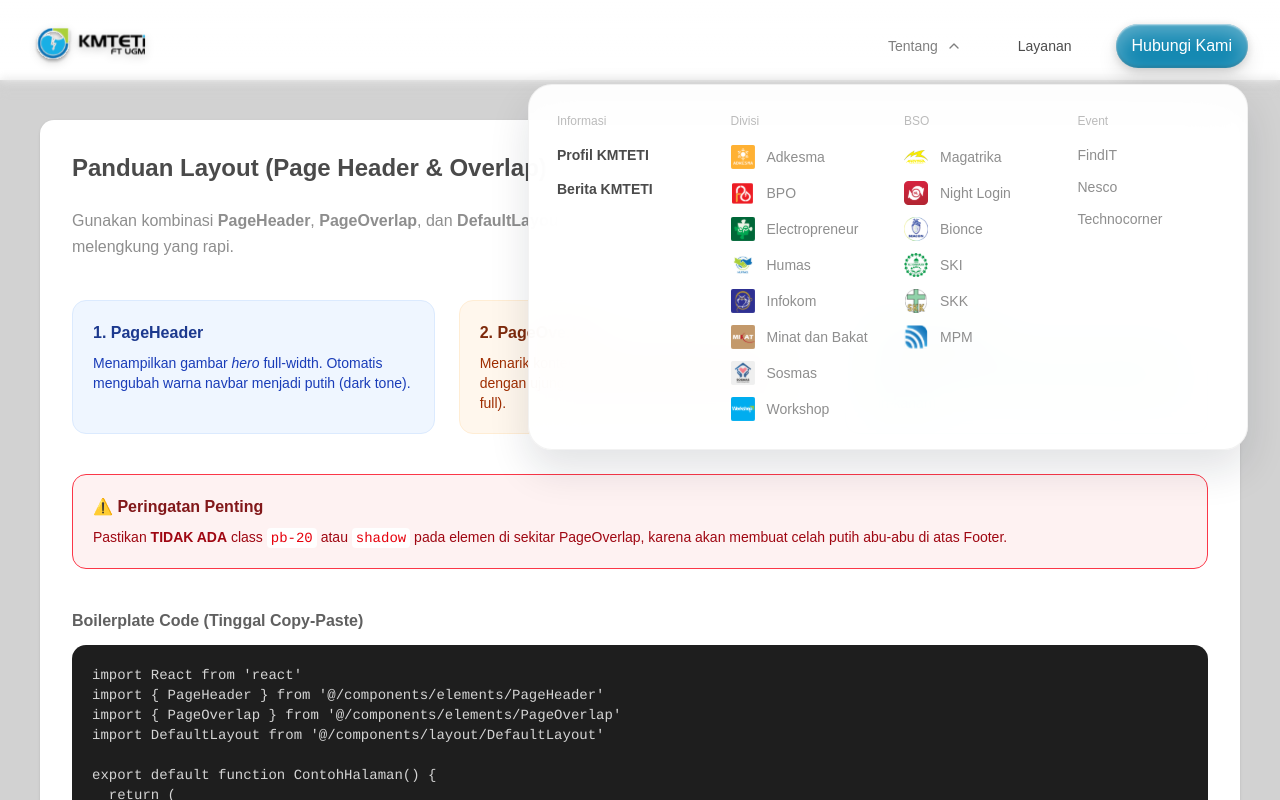
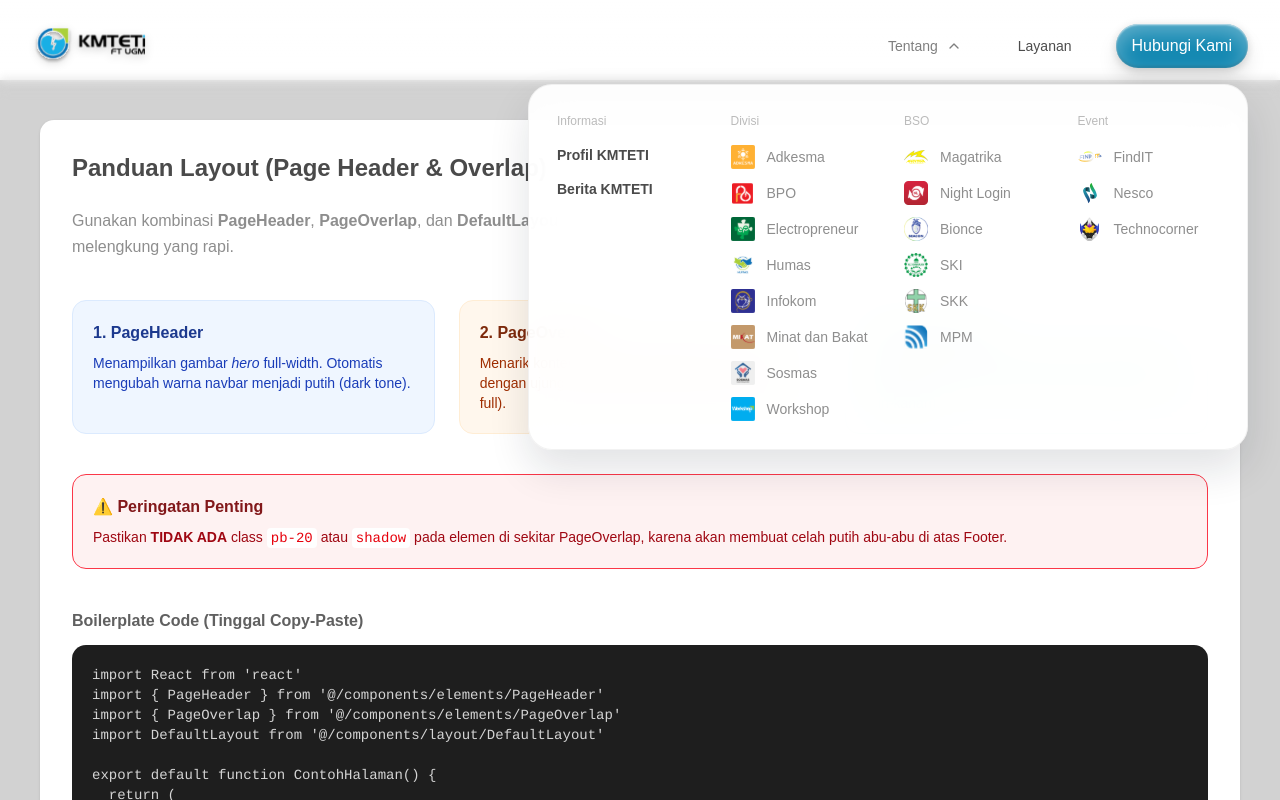
Before and after one commit to kmteti/website-bergelora, a Next.js app: page /playground in a window 1280 px wide. Both pictures are taken after a click on the button "Tentang". Shown: the top 800 px of the page. Built offline with nearby package versions, Linux system fonts and the light colour scheme; a web font is replaced by a local one.

Commit message:
event icon

```diff
--- a/src/components/layout/navbar/Navbar.tsx
+++ b/src/components/layout/navbar/Navbar.tsx
@@ -45,9 +45,9 @@ const megaMenuData = {
     { label: 'MPM', href: '/bso/mpm', icon: '/logo/bso/mpm.svg' },
   ],
   event: [
-    { label: 'FindIT', href: '/event/findit' },
-    { label: 'Nesco', href: '/event/nesco' },
-    { label: 'Technocorner', href: '/event/technocorner' },
+    { label: 'FindIT', href: '/event/findit', icon: '/logo/event/findit.svg' },
+    { label: 'Nesco', href: '/event/nesco', icon: '/logo/event/nesco.svg' },
+    { label: 'Technocorner', href: '/event/technocorner', icon: '/logo/event/technocorner.webp' },
   ],
 }
 
@@ -339,9 +339,20 @@ export function Navbar() {
                     <Link
                       key={item.label}
                       href={item.href}
-                      className="text-sm font-medium text-neutral-600 transition-colors hover:text-neutral-950"
+                      className="group flex items-center gap-3 text-sm text-neutral-600 transition-colors hover:text-neutral-950"
                     >
-                      {item.label}
+                      {'icon' in item && item.icon ? (
+                        <Image
+                          src={item.icon}
+                          alt={item.label}
+                          width={24}
+                          height={24}
+                          className="size-6 object-contain shrink-0"
+                        />
+                      ) : (
+                        <div className="size-6 shrink-0" />
+                      )}
+                      <span className="font-medium">{item.label}</span>
                     </Link>
                   ))}
                 </div>
@@ -448,14 +459,25 @@ export function Navbar() {
                     {/* Event */}
                     <div className="flex flex-col gap-3">
                       <span className="text-xs font-normal text-neutral-400">Event</span>
-                      <div className="flex flex-col gap-3">
+                      <div className="flex flex-col gap-4">
                         {megaMenuData.event.map((item) => (
                           <Link
                             key={item.label}
                             href={item.href}
-                            className="text-sm font-medium text-neutral-700 hover:text-neutral-950"
+                            className="flex items-center gap-3 text-sm font-medium text-neutral-700 hover:text-neutral-950"
                           >
-                            {item.label}
+                            {'icon' in item && item.icon ? (
+                              <Image
+                                src={item.icon}
+                                alt={item.label}
+                                width={18}
+                                height={18}
+                                className="size-[18px] object-contain"
+                              />
+                            ) : (
+                              <div className="size-[18px] shrink-0" />
+                            )}
+                            <span>{item.label}</span>
                           </Link>
                         ))}
                       </div>
--- a/src/modules/home/Event.tsx
+++ b/src/modules/home/Event.tsx
@@ -13,18 +13,11 @@ import EventBrowserCard from './components/EventBrowserCard'
 
 const LAST = eventData.length - 1
 
-// Penanda event di kartu. Sengaja lokal di section ini — `logo` di data event masih
-// dipakai apa adanya buat header halaman detail.
-const EVENT_EMOJI: Record<string, string> = {
-  findit: '💻',
-  technocorner: '🤖',
-  nesco: '⚡',
-}
-
+// Versi pastel dari warna khas tiap event — logonya gelap, jadi pita terang tetap kontras.
 const EVENT_GRADIENTS: Record<string, { from: string; to: string }> = {
-  technocorner: { from: '#D92525', to: '#1E308E' }, // Merah + Biru
-  findit: { from: '#0B192C', to: '#0284C7' },       // Biru Tua + Biru Sedang (tua ke sedang)
-  nesco: { from: '#15803D', to: '#EAB308' },        // Hijau + Kuning
+  technocorner: { from: '#F3B0B0', to: '#B3BCE6' }, // Merah + Biru
+  findit: { from: '#BCC9DA', to: '#AFDCF5' },       // Biru Tua + Biru Sedang (tua ke sedang)
+  nesco: { from: '#AEDCC1', to: '#F5E7AC' },        // Hijau + Kuning
 }
 
 export default function Event() {
@@ -197,7 +190,7 @@ export default function Event() {
                     <EventBrowserCard
                       name={event.nama}
                       description={event.deskripsi_tujuan}
-                      emoji={EVENT_EMOJI[event.slug]}
+                      logo={event.logo}
                       website={event.website}
                       gradient={EVENT_GRADIENTS[event.slug]}
                       className={cn(
--- a/src/modules/home/components/EventBrowserCard.tsx
+++ b/src/modules/home/components/EventBrowserCard.tsx
@@ -1,12 +1,13 @@
 import { ArrowUpRight } from 'lucide-react'
+import Image from 'next/image'
 
 import { cn } from '@/lib/utils'
 
 export interface EventBrowserCardProps {
   name: string
   description: string
-  /** Emoji penanda event, dirender sebagai teks (Figma pakai emoji, bukan logo) */
-  emoji?: string
+  /** Path logo event dari data event, mis. /logo/event/findit.svg */
+  logo?: string
   website?: string
   gradient?: {
     from: string
@@ -25,7 +26,7 @@ export interface EventBrowserCardProps {
 export default function EventBrowserCard({
   name,
   description,
-  emoji,
+  logo,
   website,
   gradient = { from: '#334bb5', to: '#1e308e' },
   className,
@@ -68,14 +69,16 @@ export default function EventBrowserCard({
         {/* Konten — sengaja absolute supaya logo-nya menimpa pita warna persis kayak Figma */}
         <div className="absolute left-[18.11cqw] top-[15.01cqw] flex w-[64.55cqw] flex-col gap-[3.1cqw]">
           <div className="flex flex-col gap-[1.55cqw]">
-            {emoji ? (
-              <span
-                role="img"
-                aria-label={name}
-                className="block text-[max(24px,8.09cqw)] leading-none"
-              >
-                {emoji}
-              </span>
+            {logo ? (
+              // Tinggi dikunci, lebar ikut rasio — logo wordmark macam FindIT jadi
+              // setara besarnya dengan logo yang bentuknya kotak.
+              <Image
+                src={logo}
+                alt={name}
+                width={240}
+                height={80}
+                className="h-[max(24px,8.09cqw)] w-auto object-contain object-left"
+              />
             ) : null}
             <h3 className="font-heading text-[max(18px,5.82cqw)] font-semibold leading-[1.15] tracking-[-0.02em] text-black">
               {name}
```
